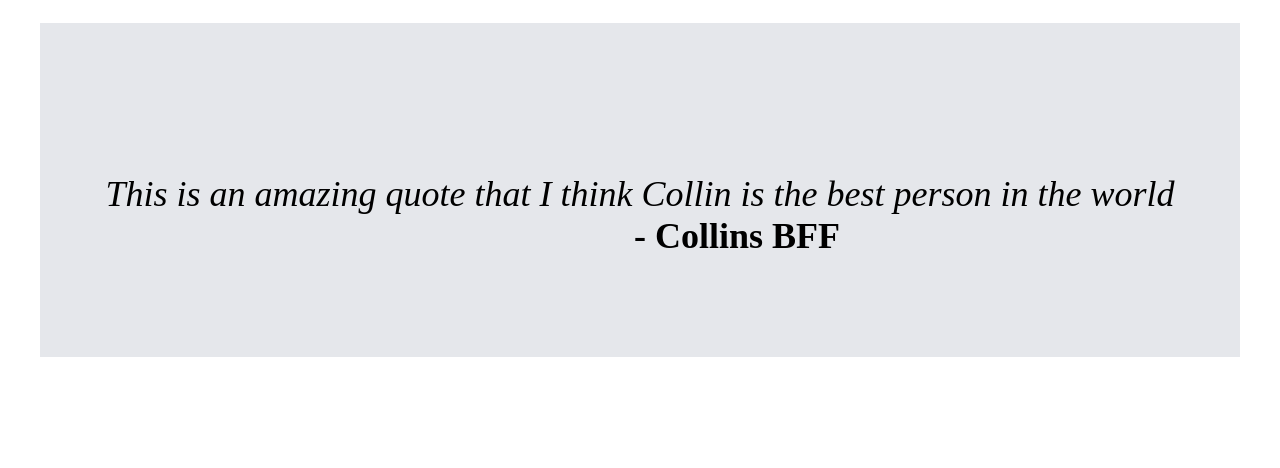
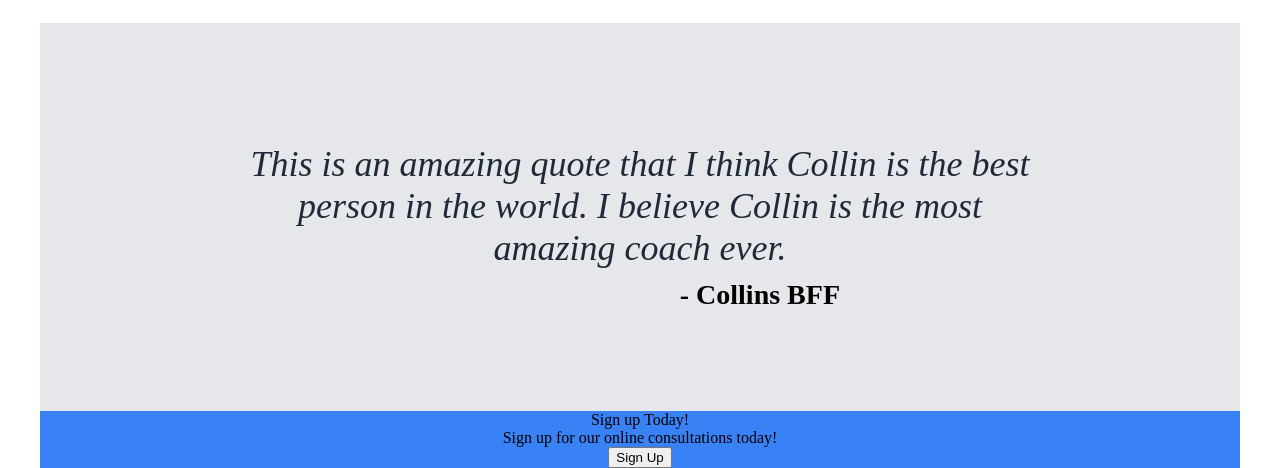
Before and after one commit to cmaccabe/cmaccabe, a plain HTML site: page index.html in a window 1280 px wide. Shown: the part 536-1004 px from the top of the page. Before the commit the page ends 893 px from the top, so only its background shows below. Drawn offline with Linux system fonts and the light colour scheme.

Commit message:
Formatted testimonials further

```diff
--- a/index.html
+++ b/index.html
@@ -24,7 +24,7 @@
             <h1>Collin is a Division I Strength Coach</h1>
             <p class="para">Collin's years of experience working with all level of athlete
                including college athletes has been instrumental in his success.</p>
-            <button type="button">Sign Up</button>
+            <button class="button">Sign Up</button>
         </div>
         <div class="image">
             <img src="images/collin_whiteboard.jpg" alt="Collin Whiteboard">
@@ -50,9 +50,14 @@
                 <div class="desc">Strength of Spirit</div>
             </div>
         </div>
-            <p class="quote">This is an amazing quote that I think Collin is the best person in the world</p>
+            <p class="quote">This is an amazing quote that I think Collin is the best person in the world. I believe Collin is the most amazing coach ever.</p>
             <p class="person">- Collins BFF</p>
 
+        <div class="container4">
+            <div class="header">Sign up Today!</div>
+            <div class="text2">Sign up for our online consultations today!</div>
+            <button class="Sign up">Sign Up</button>
+        </div>
     </body>
 
 </html>
--- a/styles.css
+++ b/styles.css
@@ -81,7 +81,7 @@ img {
     margin-right: 40px;
 }
 
-button {
+.button {
    margin-left: 80px;
    background-color: #3882f6;
    color: #f9faf8;
@@ -114,14 +114,16 @@ button {
 .quote, .person {
     background-color: #e5e7eb;
     margin: 0;
-    font-size: 36px;
 }
 
 .quote {
     text-align: center;
     margin-top: 20px;
-    padding-top: 150px;
+    padding: 120px 200px 10px 200px;
     font-style: italic;
+    color: #1f2937;
+    font-size: 36px;
+    overflow-wrap: break-word;
 }
 
 .person {
@@ -129,4 +131,10 @@ button {
     padding-right: 400px;
     padding-bottom: 100px;
     font-weight: bold;
+    font-size: 28px;
 }
+
+.container4 {
+    background-color: #3882f6;
+    text-align: center;
+}
```
